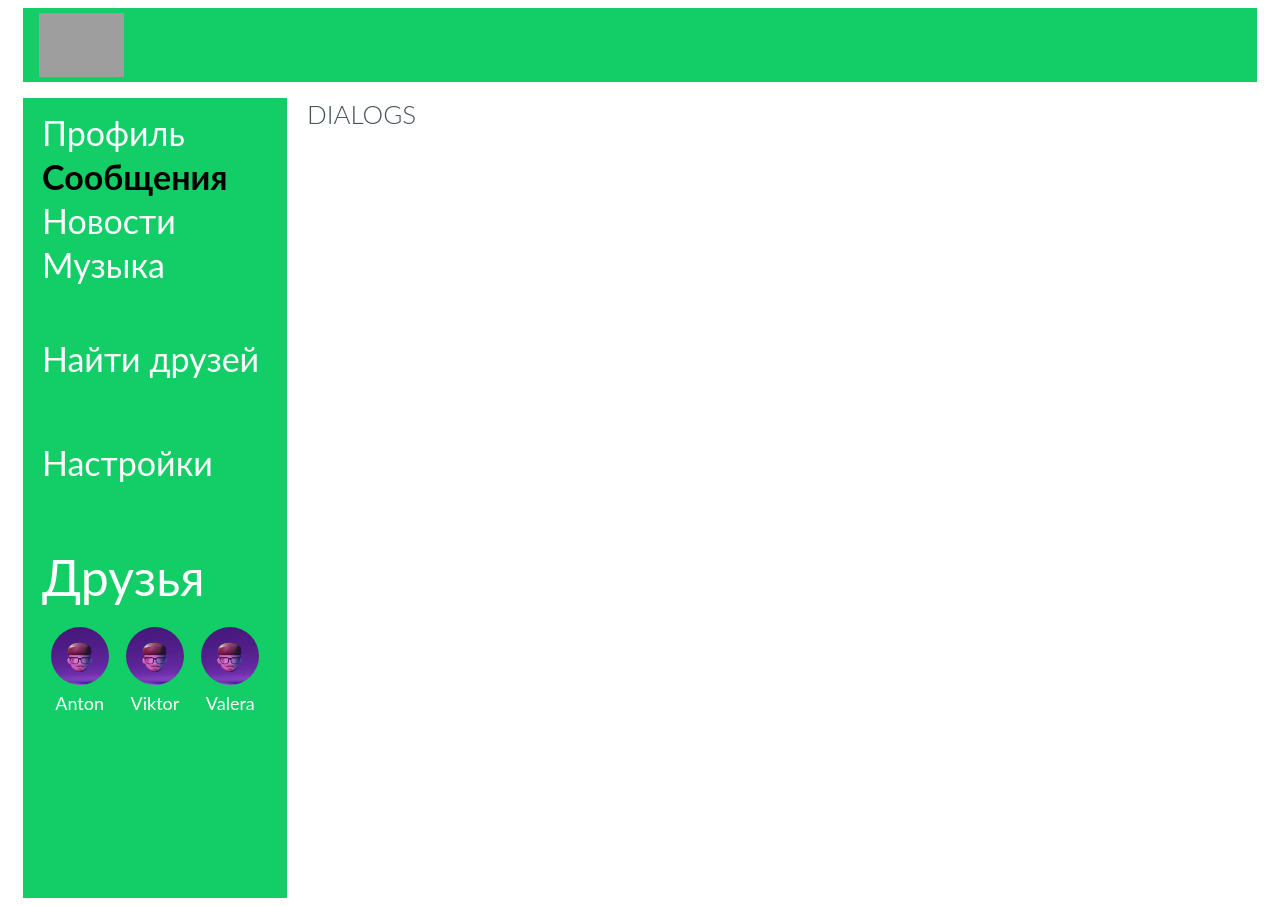
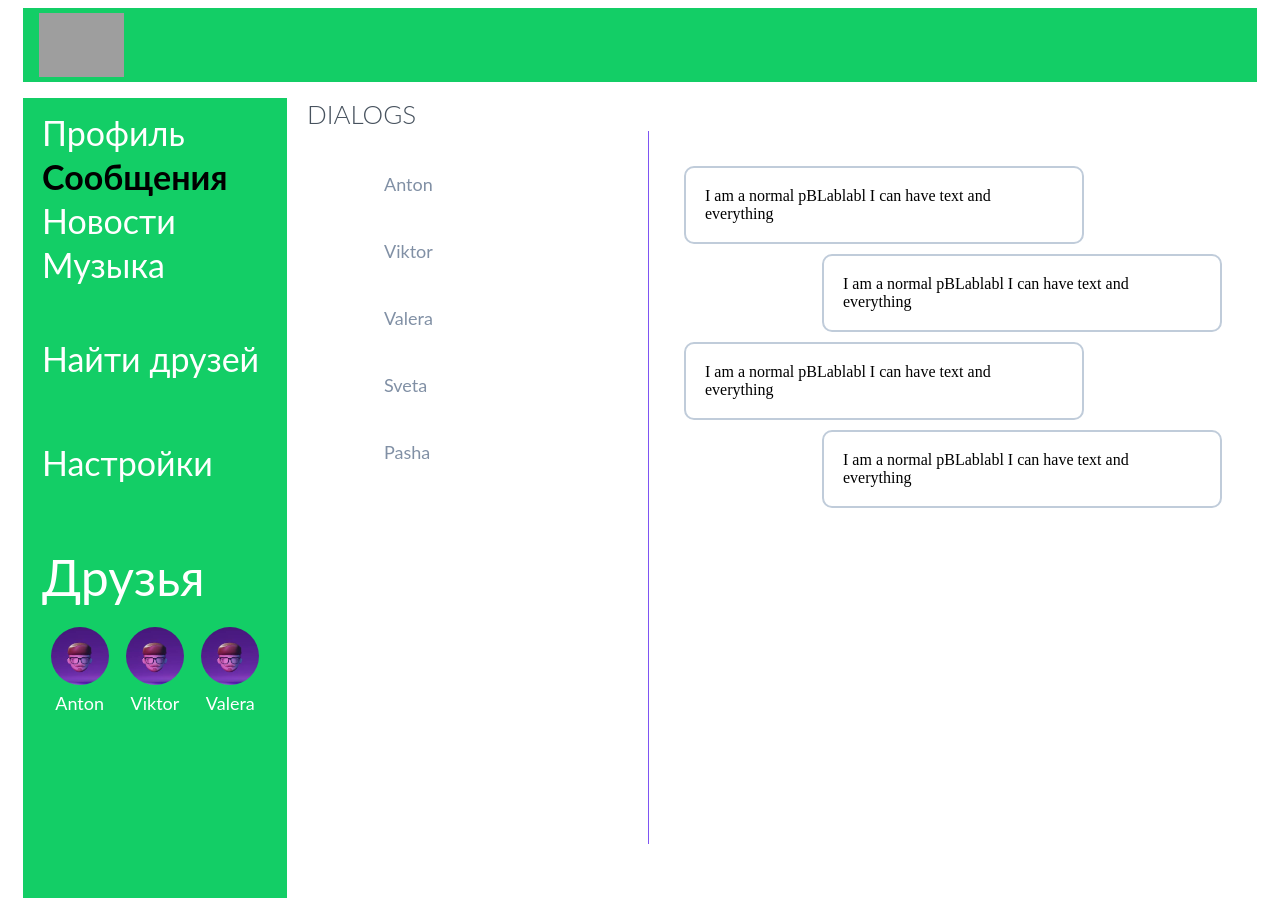
Before and after one commit to Anton-Osip/Social, a React (Create React App) app: page /dialogs in a window 1280 px wide. Built offline with nearby package versions, Linux system fonts and the light colour scheme; grey boxes are pictures that could not be loaded.

Commit message:
21. Уроки React JS (Верстаем страницу Диалогов) - react курсы бесплатно

```diff
--- a/src/App.css
+++ b/src/App.css
@@ -41,9 +41,3 @@ a {
 .content {
 	grid-area: content;
 }
-
-.active {
-	color: black;
-	font-weight: 700;
-	transition: font-weight 0.3s, color 0.3s;
-}
--- a/src/App.js
+++ b/src/App.js
@@ -10,6 +10,7 @@ import { Music } from './components/Music/Music'
 import { Settings } from './components/Settings/Settings'
 
 const App = () => {
+
 	let linksElements = [
 		{ id: 1, link: 'Профиль', href: '/profile' },
 		{ id: 2, link: 'Сообщения', href: '/dialogs' },
--- /dev/null
+++ b/src/components/Dialogs/Dialog/Dialog.jsx
@@ -0,0 +1,13 @@
+import React from 'react'
+import { NavLink } from 'react-router-dom'
+import styles from './Dialog.module.css'
+
+export function Dialog(props) {
+	return (
+		<div>
+			<NavLink to={`/dialogs/${props.name}`} activeClassName={styles.active__name}>
+				{props.name}
+			</NavLink>
+		</div>
+	)
+}
--- /dev/null
+++ b/src/components/Dialogs/Dialog/Dialog.module.css
@@ -0,0 +1,25 @@
+
+.active__name {
+	color: #343f4b;
+	font-family: Lato;
+	font-size: 24px;
+	line-height: 36px;
+	padding-left: 40px;
+	transition: all 0.3s;
+	position: relative;
+	cursor: pointer;
+	display: block;
+	margin-bottom: 31px;
+}
+.active__name::before,
+.dialogs____name::before {
+	content: '';
+	background-color: #8190a5;
+	border-radius: 50%;
+	width: 9px;
+	height: 9px;
+	position: absolute;
+	left: 0;
+	top: 50%;
+	transform: translateY(-50%);
+}
--- a/src/components/Dialogs/Dialogs.jsx
+++ b/src/components/Dialogs/Dialogs.jsx
@@ -1,26 +1,36 @@
 import React from 'react'
 import styles from './Dialogs.module.css'
+import uuid from 'react-uuid'
 
-// import Dialog from './Dialog/Dialog'
-// import Message from './Message/Message'
+import { Dialog } from './Dialog/Dialog'
+import { Message } from './Message/Message'
 
 export function Dialogs() {
+	let dialogs = [
+		{ id: 1, name: 'Anton' },
+		{ id: 2, name: 'Viktor' },
+		{ id: 3, name: 'Valera' },
+		{ id: 4, name: 'Sveta' },
+		{ id: 5, name: 'Pasha' },
+	]
+	let messages = [
+		{ id: 1, message: 'I am a normal pBLablabl I can have text and						everything', my: false },
+		{ id: 2, message: 'I am a normal pBLablabl I can have text and						everything', my: true },
+		{ id: 3, message: 'I am a normal pBLablabl I can have text and						everything', my: false },
+		{ id: 4, message: 'I am a normal pBLablabl I can have text and						everything', my: true },
+	]
+	const dialogsElements = dialogs.map(dialog => <Dialog name={dialog.name} key={uuid()} />)
+
+	const messagesElements = messages.map(message => (
+		<Message message={message.message} key={uuid()} my={message.my} />
+	))
 	return (
 		<div className={styles.dialogs}>
 			<h1 className={styles.dialogs__title}>DIALOGS</h1>
-			{/* <div className={styles.dialogs__inner}>
-				<div className={styles.dialogs____names}></div>
-				<div className={styles.dialogs__messages}></div>
-				<form className={styles.form}>
-					<input
-						type='text'
-						className={styles.form__input}
-					/>
-					<button  type='submit' className={styles.form__btn}>
-						SEND
-					</button>
-				</form>
-			</div> */}
+			<div className={styles.dialogs__inner}>
+				<div className={styles.dialogs____names}>{dialogsElements}</div>
+				<div className={styles.dialogs__messages}>{messagesElements}</div>
+			</div>
 		</div>
 	)
 }
--- a/src/components/Dialogs/Dialogs.module.css
+++ b/src/components/Dialogs/Dialogs.module.css
@@ -15,6 +15,18 @@
 	padding: 35px 15px 35px 50px;
 	border-right: 1px solid #7e55f3;
 	min-height: calc(100vh - 53px - 34px);
+}
+.dialogs____names div a {
+	color: #8190a5;
+	font-family: Lato;
+	font-size: 18px;
+	line-height: 36px;
+	margin-bottom: 31px;
+	padding-left: 27px;
+	position: relative;
+	transition: all 0.3s;
+	cursor: pointer;
+	display: block;
 }
 
 .dialogs__messages {
--- /dev/null
+++ b/src/components/Dialogs/Message/Message.jsx
@@ -0,0 +1,16 @@
+import React from 'react'
+import styles from './Message.module.css'
+
+export function Message(props) {
+	return (
+		<div
+			className={
+				props.my
+					? `${styles.dialogs__message}  ${styles.dialogs__myMessage}`
+					: `${styles.dialogs__message}`
+			}
+		>
+			<p className={styles.dialogs__text}>{props.message}</p>
+		</div>
+	)
+}
--- /dev/null
+++ b/src/components/Dialogs/Message/Message.module.css
@@ -0,0 +1,12 @@
+.dialogs__message {
+	background-color: #ffffff;
+	border: 2px solid #c0ccda;
+	border-radius: 10px;
+	padding: 19px;
+	margin-bottom: 10px;
+	align-self: flex-start;
+	max-width: 400px;
+}
+.dialogs__myMessage.dialogs__message {
+	align-self: flex-end;
+}
```
